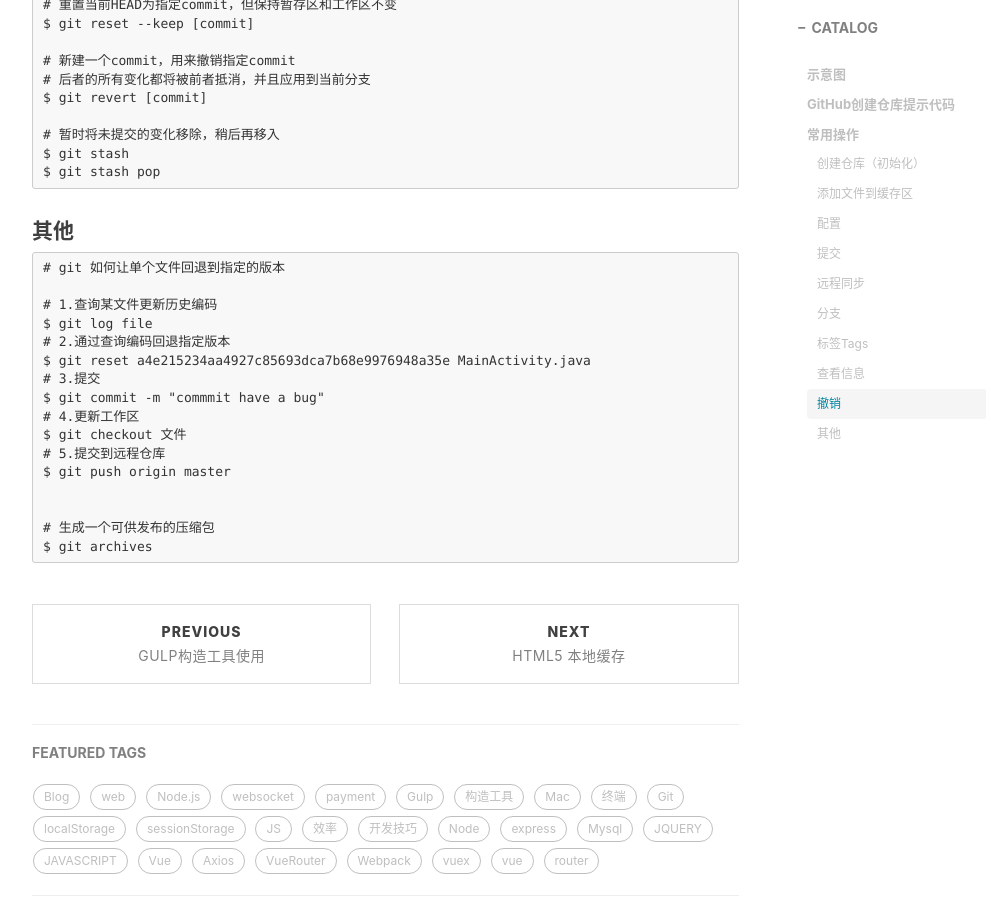
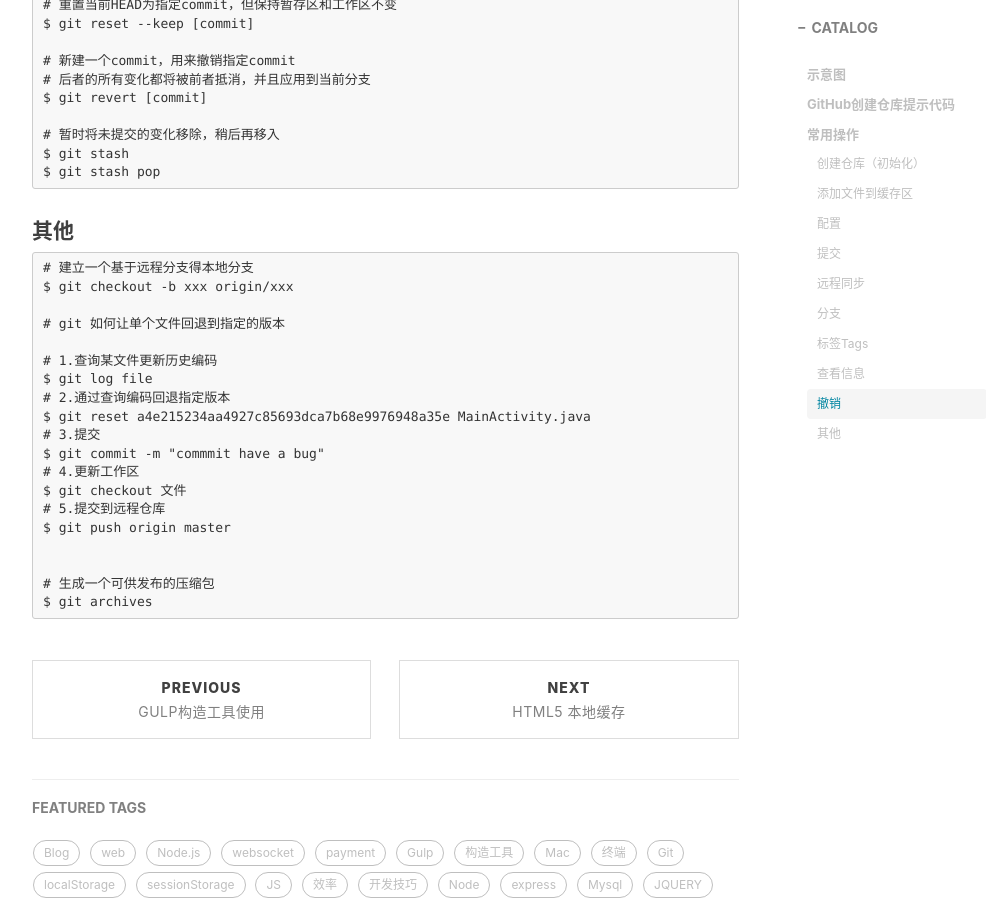
Before and after one commit to devin-huang/devin-huang.github.io, a Jekyll site: the page built from _posts/2017-06-15-Git指令整理.md, in a window 1280 px wide and 900 px high, scrolled down 6366 px. Shown: the whole window, without its empty margins (233-1219 px from the left). Built offline with Jekyll 4.4.1, drawn with Linux system fonts in a browser that asks for light colours; nearby versions of some CDN libraries; comment, search, counter and statistics services are not loaded.

Commit message:
Update 2017-06-15-Git指令整理.md

```diff
--- a/_posts/2017-06-15-Git指令整理.md
+++ b/_posts/2017-06-15-Git指令整理.md
@@ -279,6 +279,8 @@ tags:
 	$ git stash pop
 
 #### 其他
+	# 建立一个基于远程分支得本地分支
+	$ git checkout -b xxx origin/xxx
 
 	# git 如何让单个文件回退到指定的版本
 
```
